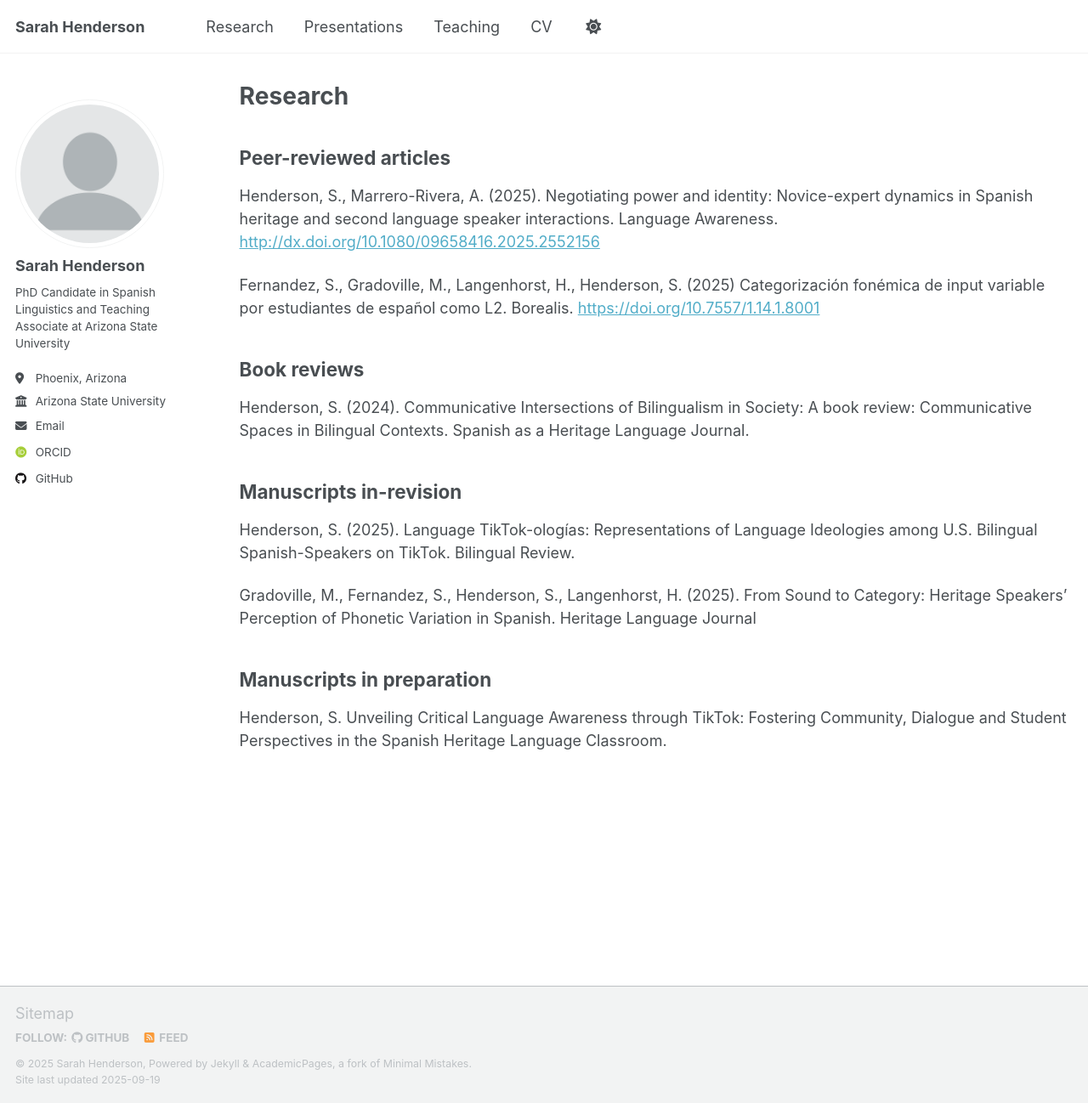
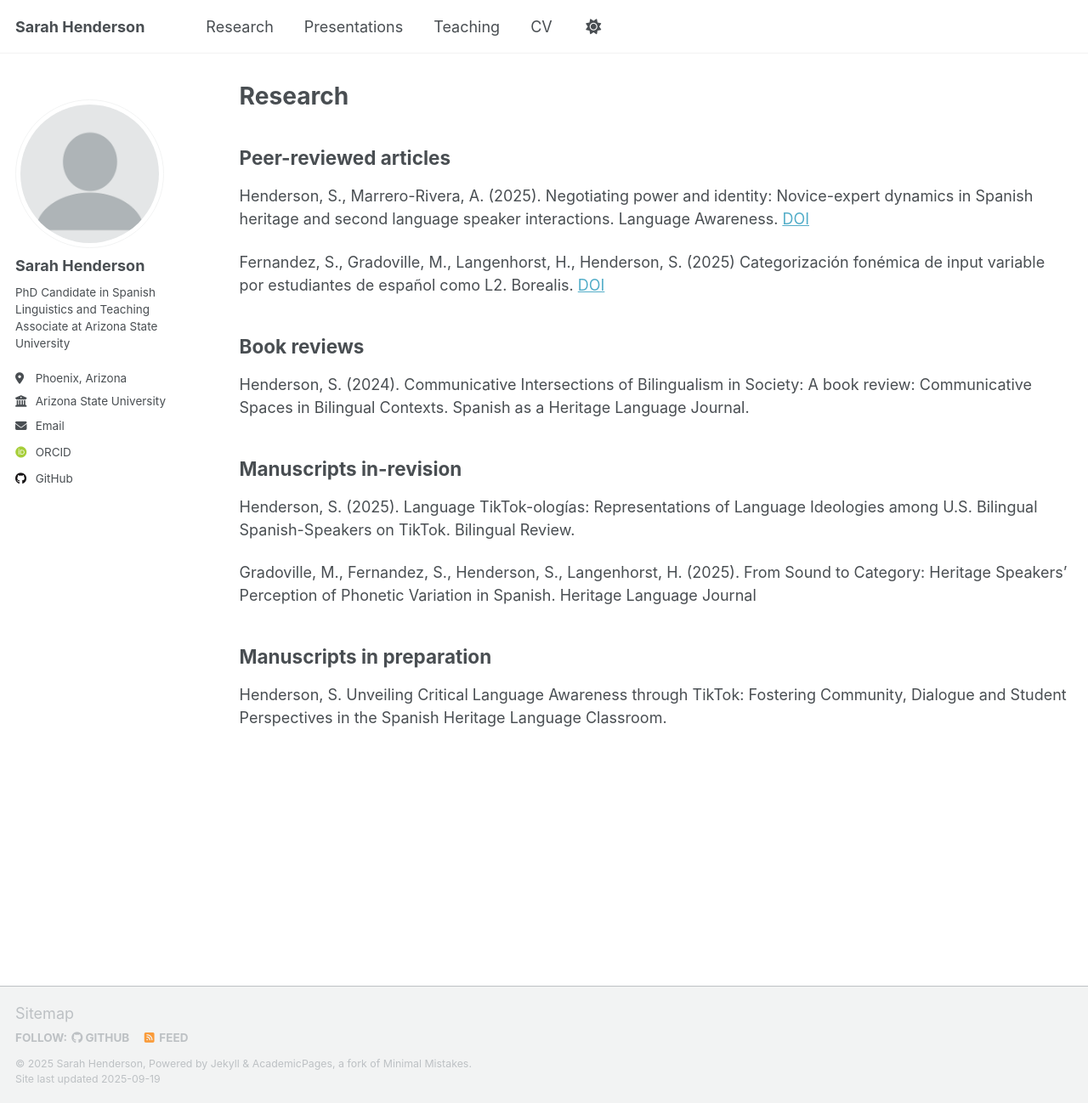
Before and after one commit to sarah-e-henderson/sarah-e-henderson.github.io, a Jekyll site: the page built from _pages/research.md, in a window 1280 px wide and 1298 px high. Shown: the whole window at 85% size. Built offline with Jekyll 4.4.1, drawn with Linux system fonts in a browser that asks for light colours; some web fonts are replaced; a script that is not in the unit is left out; part of the change alters nothing that is shown.

Commit message:
Update research.md

```diff
--- a/_pages/research.md
+++ b/_pages/research.md
@@ -7,9 +7,9 @@ author_profile: true
 
 ## Peer-reviewed articles
 
-Henderson, S., Marrero-Rivera, A. (2025). Negotiating power and identity: Novice-expert dynamics in Spanish heritage and second language speaker interactions. Language Awareness. [http://dx.doi.org/10.1080/09658416.2025.2552156](http://dx.doi.org/10.1080/09658416.2025.2552156)
+Henderson, S., Marrero-Rivera, A. (2025). Negotiating power and identity: Novice-expert dynamics in Spanish heritage and second language speaker interactions. Language Awareness. [DOI](http://dx.doi.org/10.1080/09658416.2025.2552156)
 
-Fernandez, S., Gradoville, M., Langenhorst, H., Henderson, S. (2025) Categorización fonémica de input variable por estudiantes de español como L2. Borealis. [https://doi.org/10.7557/1.14.1.8001](https://doi.org/10.7557/1.14.1.8001)
+Fernandez, S., Gradoville, M., Langenhorst, H., Henderson, S. (2025) Categorización fonémica de input variable por estudiantes de español como L2. Borealis. [DOI](https://doi.org/10.7557/1.14.1.8001)
 
 
 ## Book reviews
```
